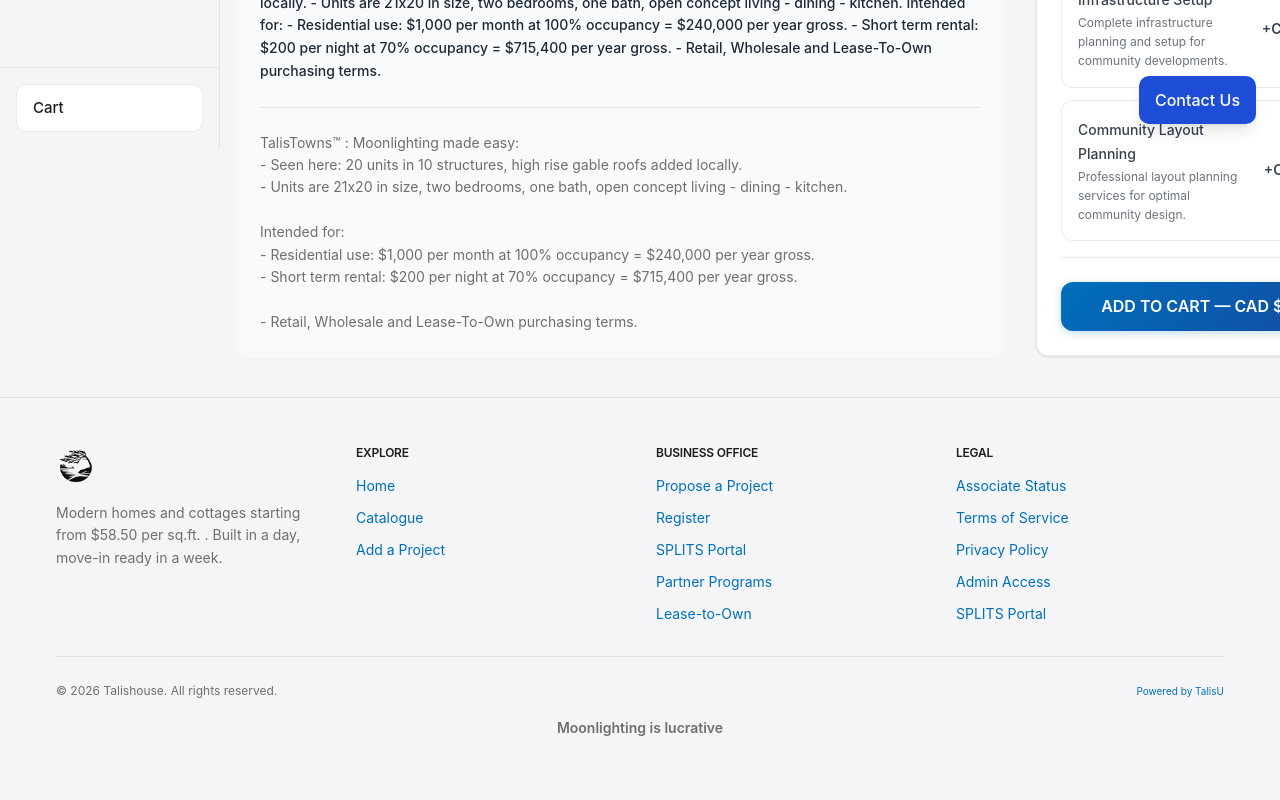
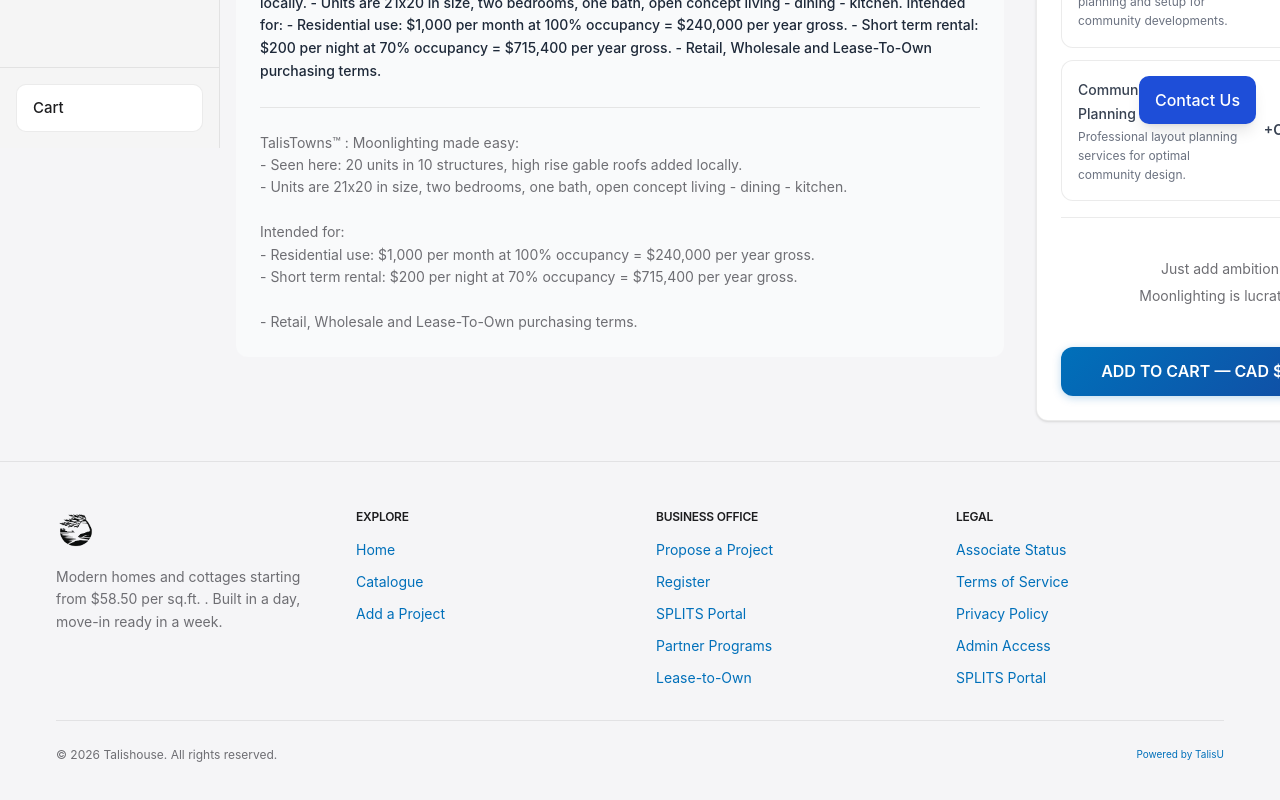
Before and after one commit to justinumailed-create/talishouse-clean, a Next.js app: page /talistowns in a window 1280 px wide. Shown: the part 652-1452 px from the top of the page. Built offline with nearby package versions, Linux system fonts and the light colour scheme; no server answers; the database is empty.

Commit message:
fix: move brand messages to TalisTowns section only

```diff
--- a/app/page.tsx
+++ b/app/page.tsx
@@ -114,9 +114,6 @@
                 <span className="mr-3 text-gray-900 font-bold">•</span>
                 <span>Lease-To-Own terms available, OAC</span>
               </li>
-              <li className="flex items-start text-lg font-bold text-gray-900 mt-4 pt-4 border-t border-gray-200">
-                Just add ambition
-              </li>
             </ul>
 
             <Link
--- a/app/talistowns/page.tsx
+++ b/app/talistowns/page.tsx
@@ -113,6 +113,11 @@
             </div>
           )}
 
+          <div className="py-4 text-center space-y-1">
+            <p className="text-sm text-gray-600">Just add ambition</p>
+            <p className="text-sm text-gray-600">Moonlighting is lucrative</p>
+          </div>
+
           <button
             onClick={handleAddToCart}
             className="btn-primary w-full text-lg"
--- a/components/Footer.tsx
+++ b/components/Footer.tsx
@@ -159,9 +159,6 @@
             Powered by TalisU
           </a>
         </div>
-        <div className="pt-4 text-center">
-          <p className="text-sm font-semibold text-gray-700">Moonlighting is lucrative</p>
-        </div>
       </div>
     </footer>
   );
```
